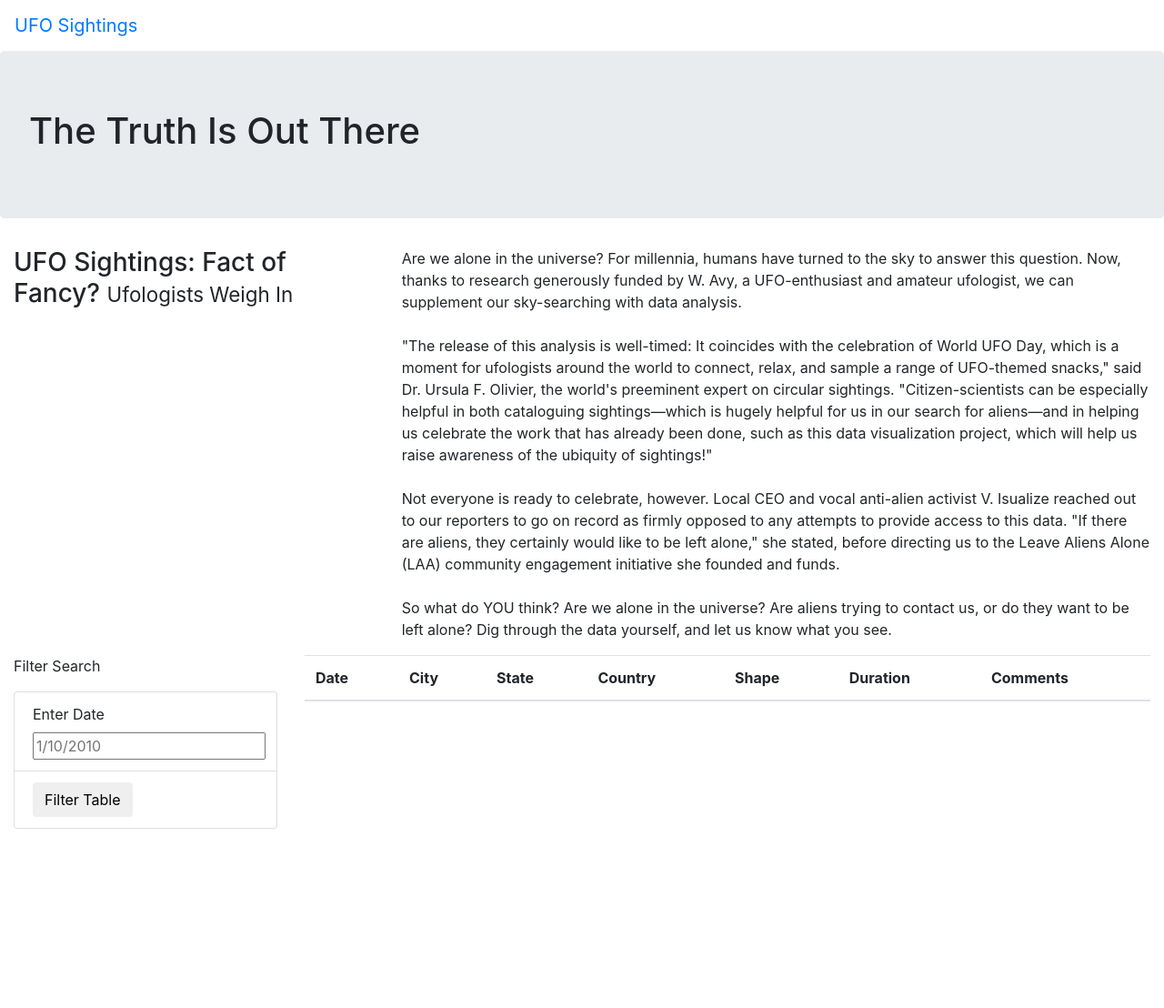
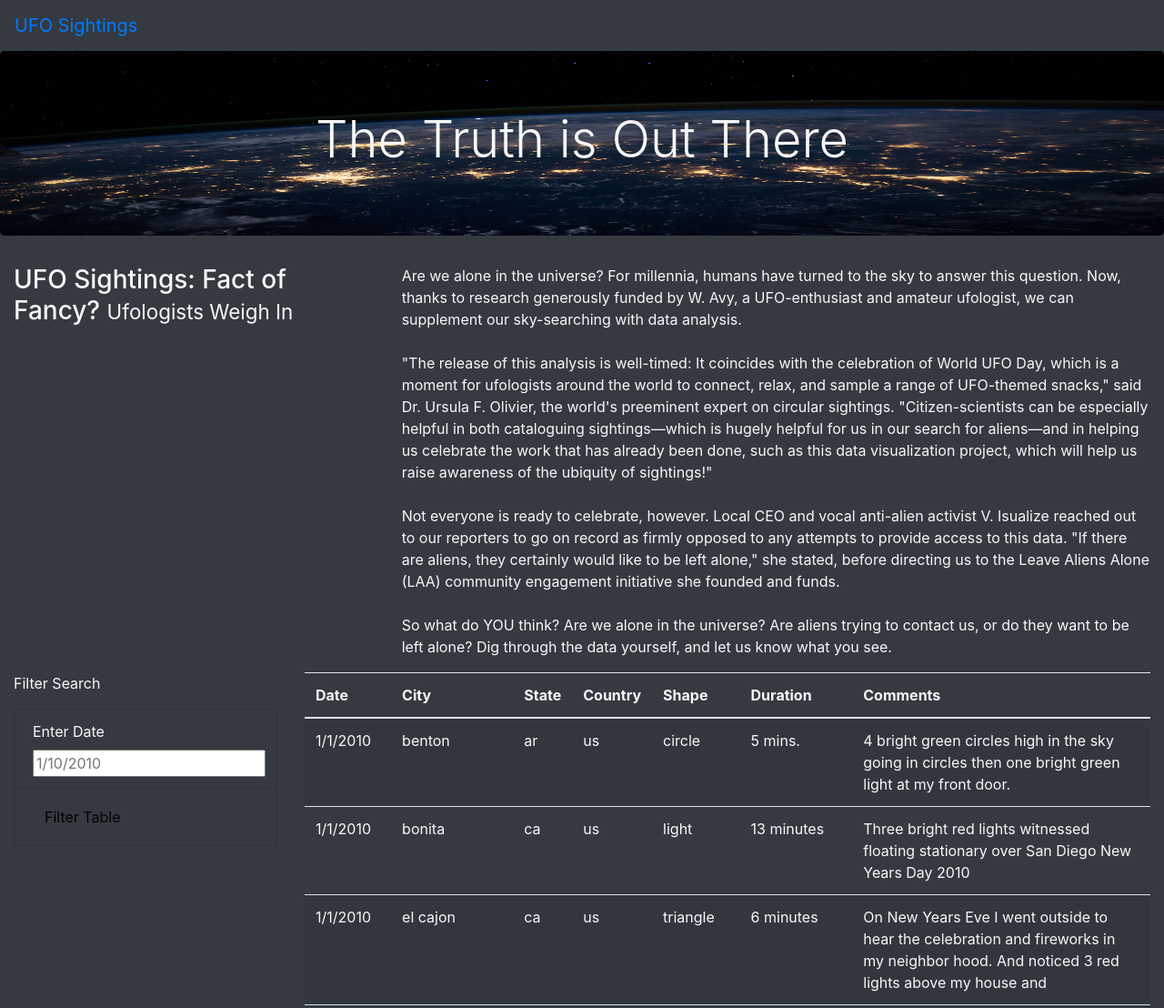
Before and after one commit to JRayHunt/UFOs, a plain HTML site: page index.html in a window 1280 px wide. Shown: the top 1108 px of the page at 91% size. Before the commit the page ends 911 px from the top, so only its background shows below. Drawn offline with nearby package versions, Linux system fonts and the light colour scheme.

Commit message:
adding CSS and styling

```diff
--- a/index.html
+++ b/index.html
@@ -12,12 +12,12 @@
     />
     <link rel="stylesheet" href="static/css/style.css">
 </head>
-<body>
-    <nav class="navbar navbar-expand-lg">
+<body class="bg-dark">
+    <nav class="navbar navbar-expand-lg" class="navbar navbar-dark bg-dark navbar-expand-lg">
         <a class="navbar-brand" href="index.html">UFO Sightings</a>
       </nav>
       <div class="jumbotron">
-        <h1>The Truth Is Out There</h1>
+        <h1 class="display-4">The Truth is Out There</h1>
       </div>
       <div class="container-fluid">
         <div class="row">
@@ -36,16 +36,16 @@
       <div class="container-fluid">
         <div class="row">
           <div class="col-md-3">
-            <form>
+            <form class="bg-dark">
               <p>Filter Search</p>
             </form>
-            <ul class="list-group">
-              <li class="list-group-item">
+            <ul class="list-group bg-dark">
+              <li class="list-group-item bg-dark">
                 <label for="date">Enter Date</label>
                 <input type="text" placeholder="1/10/2010" id="datetime" />
               </li>
-              <li class="list-group-item">
-                <button id="filter-btn" type="button" class="btn btn-default">Filter Table</button>
+              <li class="list-group-item bg-dark">
+                <button id="filter-btn" type="button" class="btn bg-dark">Filter Table</button>
               </li>
             </ul>
           </div>
@@ -67,5 +67,8 @@
           </div>
         </div>
       </div>
+      <script src="https://cdnjs.cloudflare.com/ajax/libs/d3/4.11.0/d3.js"></script>
+      <script src="static/js/data.js"></script>
+      <script src="static/js/app.js"></script>
 </body>
 </html>
--- a/static/css/style.css
+++ b/static/css/style.css
@@ -0,0 +1,9 @@
+body {
+
+    color: #f7f7f7;
+  }
+
+.jumbotron {
+background-image: url("../images/nasa.jpg");
+background-size: 100% 100%;
+text-align: center;}
```
Also changed, not shown: static/images/nasa.jpg (added).
